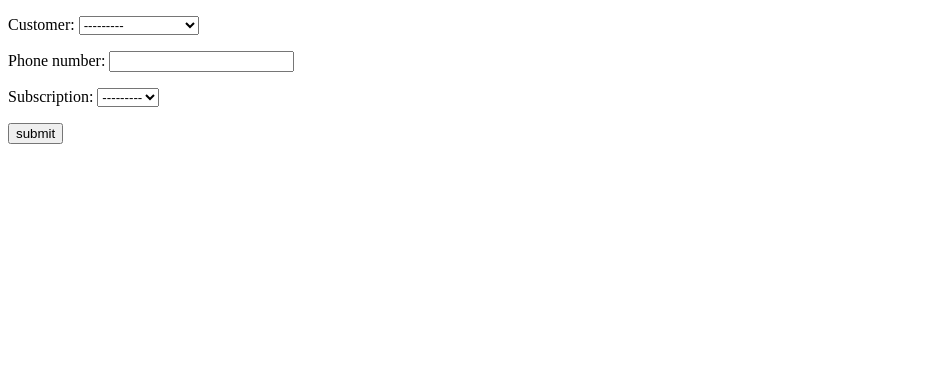
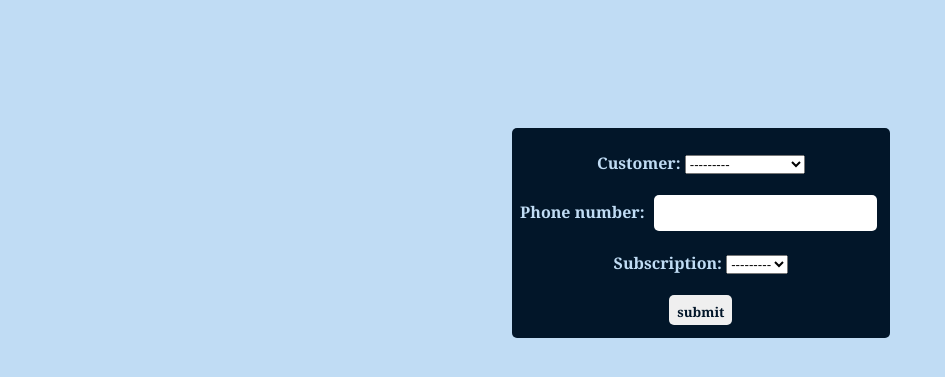
Before and after one commit to Mina777-0/medical_insurance, a Django app: page /core/new_policy/ in a window 1280 px wide. Shown: the top 377 px of the page, without its empty margins (0-945 px from the left). Run offline with Django 4.2, Linux system fonts and the light colour scheme; a user stored in the database is signed in; data comes from the database, SQL or seed files in the repository.

Commit message:
Update new_policy.html

```diff
--- a/core/templates/core/new_policy.html
+++ b/core/templates/core/new_policy.html
@@ -6,9 +6,59 @@
 
         <title>New Policy Page</title>
 
+        <style>
+            body{
+                margin: 0;
+                background-color: rgb(192, 220, 244);
+                font-family:Georgia, 'Times New Roman', Times, serif;
+                color: rgb(2, 22, 41);
+            }
+
+            .section {
+                margin-top: 10%;
+                margin-left: 40%;
+                padding: 8px;
+                background-color: rgb(2, 22, 41);
+                color: rgb(192, 220, 244);
+                font-family: Georgia, 'Times New Roman', Times, serif;
+                font-weight: bold;
+                width: fit-content;
+                height: max-content;
+                text-align: center;
+                border: thin;
+                border-radius: 5px;
+            }
+
+            .section input{
+                border: thin;
+                border-radius: 5px;
+                color: rgb(2, 22, 41);
+                width: 75%px;
+                height: 20px;
+                padding: 8px;
+                margin: 5px;
+                font-family: Georgia, 'Times New Roman', Times, serif;
+                font-weight: bold;
+            }
+
+            .section button{
+                border: thin;
+                border-radius: 5px;
+                color: rgb(2, 22, 41);
+                width: 25%px;
+                height: 30px;
+                padding: 8px;
+                margin: 5px;
+                font-family: Georgia, 'Times New Roman', Times, serif;
+                font-weight: bold;
+                cursor: pointer;
+            }
+
+        </style>
+
     </head>
     <body>
-        <div>
+        <div class="section">
             <form id="single_form" method="post" action="{% url 'new_policy' %}">
                 {% csrf_token %}
                 {{ form.as_p }}
```
